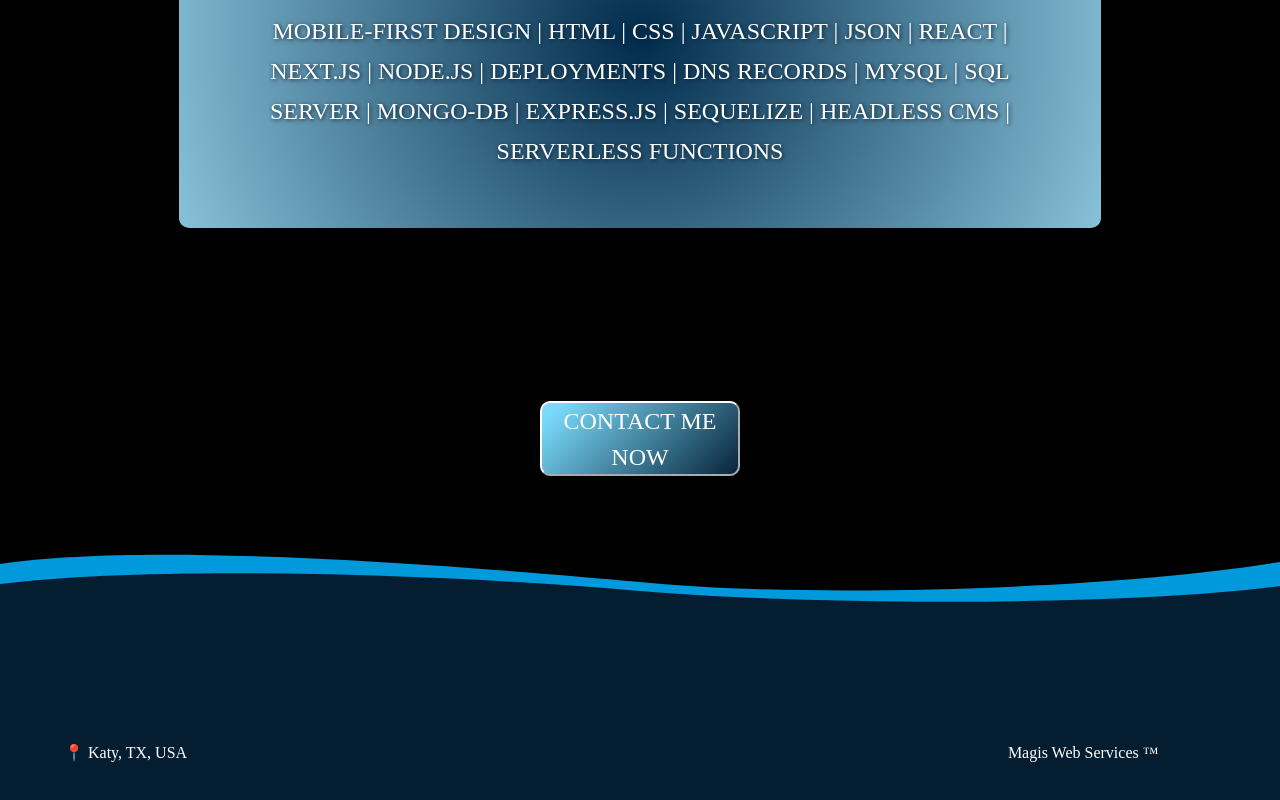
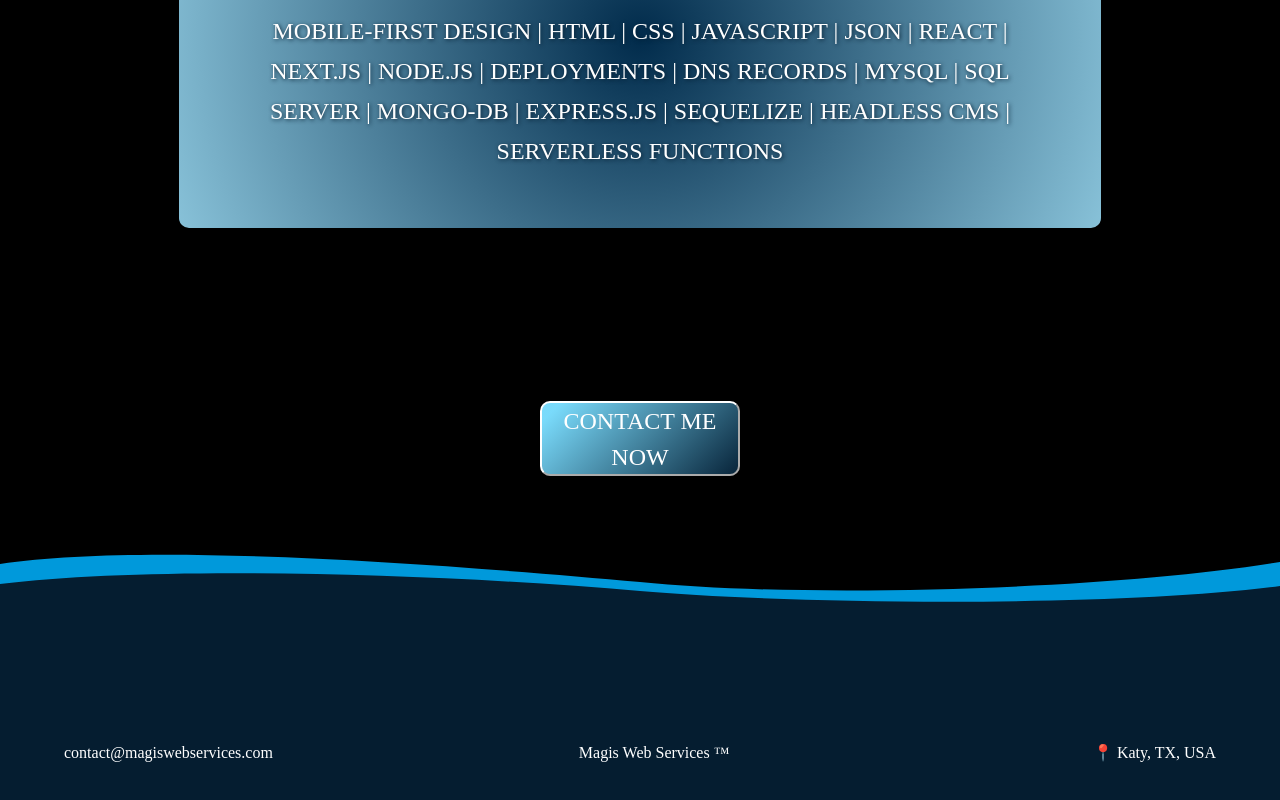
Before and after one commit to NuminousCode/web-services, a Next.js app: page / in a window 1280 px wide. Shown: the part 3082-3882 px from the top of the page. Built offline with nearby package versions, Linux system fonts and the light colour scheme; no server answers; a web font is replaced by a local one.

Commit message:
footer modifications

```diff
--- a/components/Footer.jsx
+++ b/components/Footer.jsx
@@ -8,8 +8,9 @@ const Footer = () => {
           <path d="M0,10 c80,-18 230,-12 350,7 c80,13 260,17 350,-5 v100 h-700z"  fill="#051D30" />
         </svg>
         <div className = {styles.items}>
+          <div className = {styles.footerText}>contact@magiswebservices.com</div>
+          <div className = {styles.footerText}><span style={{fontSize: "16px"}}></span>Magis Web Services &trade;</div>
           <div className = {styles.footerText}><span style={{fontSize: "16px"}}>&#128205;</span> Katy, TX, USA</div>
-          <div className = {styles.footerText}>Magis Web Services &trade;</div>
         </div>
     </div>
   )
--- a/styles/Footer.module.css
+++ b/styles/Footer.module.css
@@ -29,7 +29,12 @@
 .items :nth-child(2){
     margin-right: 5%;
 }
-
+.left{
+    /* border: solid red 1px; */
+    display: flex;
+    flex-direction: column;
+    min-width: 220px;
+}
 @media(min-width: 750px){
     .containerMain{
         margin-top: 15%;
```
